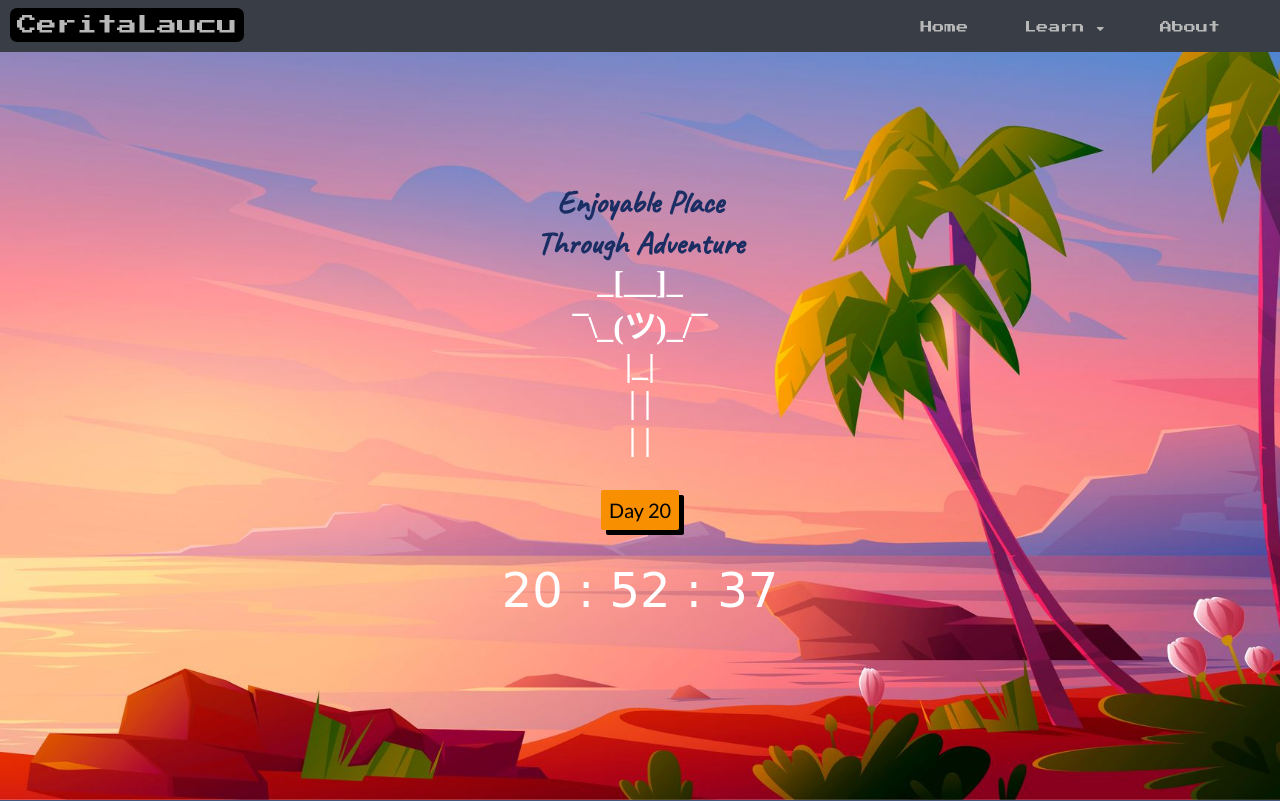
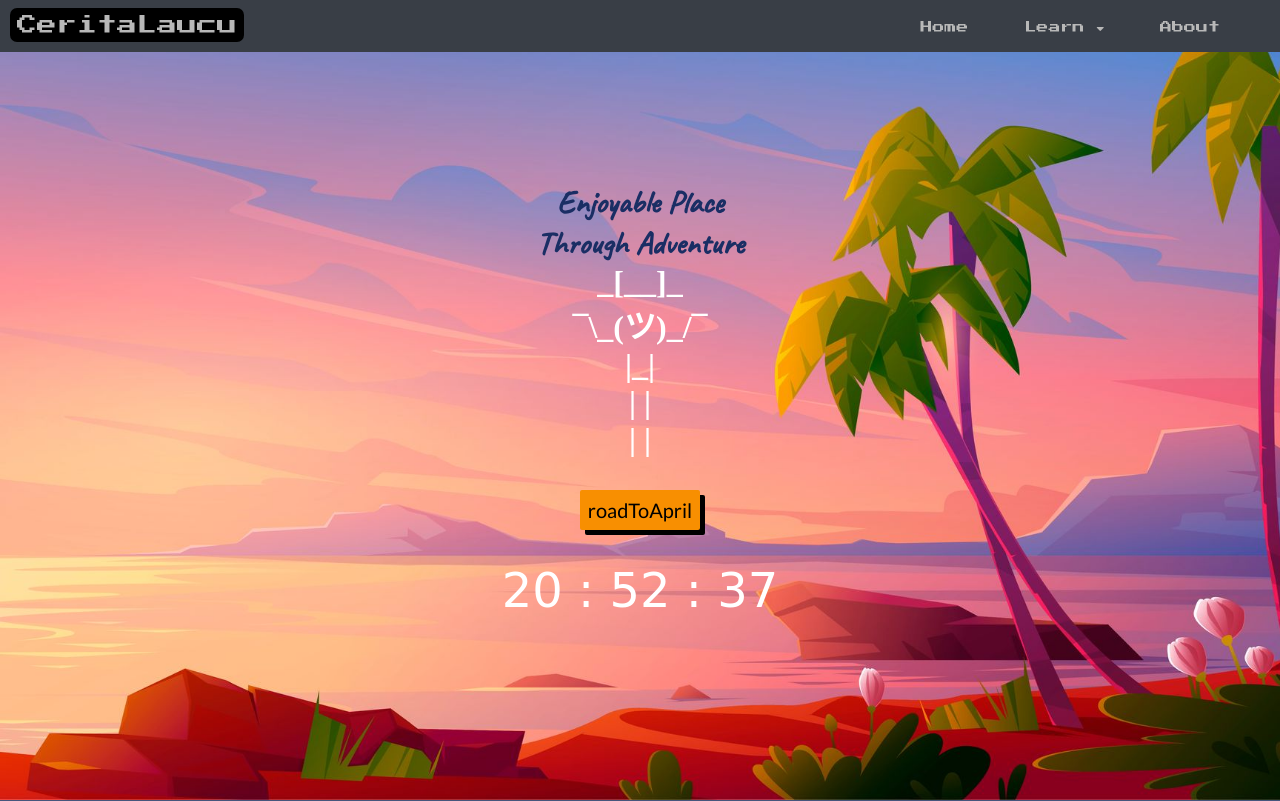
Before and after one commit to ceritalaucu/ceritalaucu.github.io, a PHP site: page / in a window 1280 px wide. Shown: the top 801 px of the page. Run offline with PHP 8.4, Linux system fonts and the light colour scheme; some web fonts are replaced.

Commit message:
changes edited files

```diff
--- a/index.css
+++ b/index.css
@@ -111,7 +111,7 @@
 	color:white;
 	font-size:2em;
 }
-#bh-days{
+#bh-reminder{
 	margin-top:2rem;
 	padding:.5rem .5rem;
 	border-radius:2px;
--- a/index.html
+++ b/index.html
@@ -46,7 +46,7 @@
         <h2 class="bh-emoji">|_|</h2>
         <h2 class="bh-emoji">| |</h2>
         <h2 class="bh-emoji">| |</h2>
-        <div id="bh-days"></div>
+        <div id="bh-reminder">roadToApril</div>
         <div id="nowTime"></div>
       </div>
 
--- a/index.js
+++ b/index.js
@@ -7,7 +7,7 @@ $(".learnbtn").click(function(){
     $(".header-nav .first").toggleClass("rotate");
 });
 
-var days=20;
+// var days=20;
 var today;
 var hours;
 var minutes;
@@ -17,12 +17,12 @@ function checkTime(i){
     if(i<10){i="0"+i}; // add zero in front of numbers < 10
     return i;
 }
-function roadToDays(){
-    startTime
-    if(hours==00)days=days+1;
-    document.getElementById("bh-days").innerHTML="Day "+days;
-    t=setTimeout(roadToDays,1000);
-}
+// function roadToDays(){
+//     startTime
+//     if(hours==00)days=days+1;
+//     document.getElementById("bh-days").innerHTML="Day "+days;
+//     t=setTimeout(roadToDays,1000);
+// }
 function startTime(){
     today=new Date();
     hours=today.getUTCHours()+7;
```
